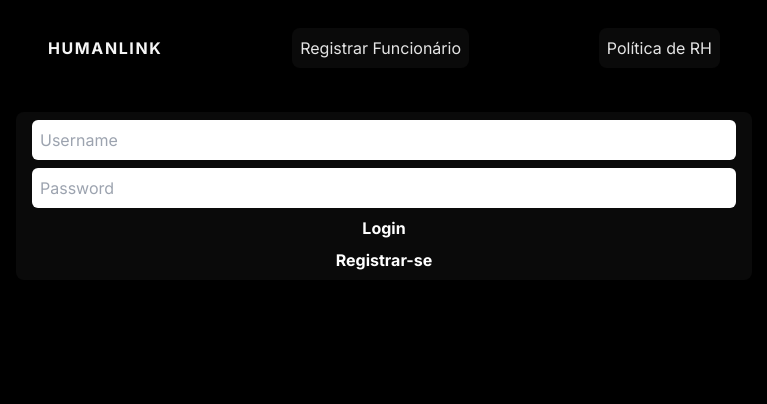
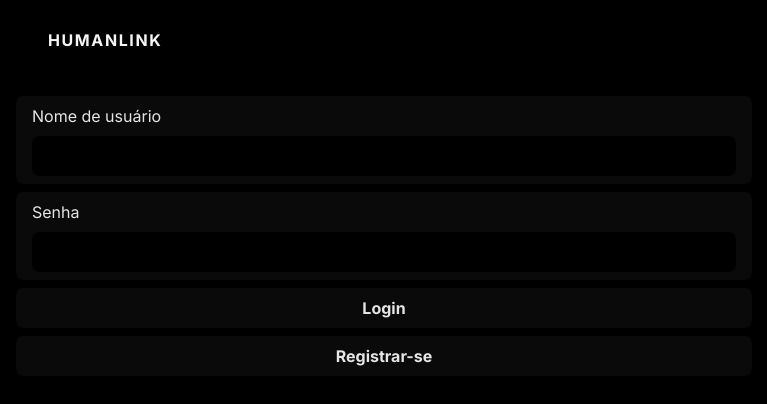
Before and after one commit to guilhermeiepsen/trabES, a Next.js app: page / in a window 1280 px wide. Shown: the top 404 px of the page, without its empty margins (256-1023 px from the left). Built offline with nearby package versions, Linux system fonts and the light colour scheme.

Commit message:
ajustes no layout de login e registro

```diff
--- a/app/home/page.jsx
+++ b/app/home/page.jsx
@@ -4,7 +4,6 @@ import Navbar from "@/components/Navbar";
 
 export default function Home() {
   return <>
-    <Navbar/>
     <EmployeesList />
     <VacationsList/>
   </>
--- a/app/login/page.jsx
+++ b/app/login/page.jsx
@@ -28,23 +28,25 @@ const Login = () => {
     };
 
     return (
-        <form onSubmit={handleSubmit} className="flex flex-col gap-2 bg-neutral-950 px-4 py-2 rounded-lg text-black-200">
+        <form onSubmit={handleSubmit} className="flex flex-col gap-2 *:bg-neutral-950 *:px-4 *:py-2 *:rounded-lg *:text-neutral-200">
+            <label className="flex flex-col gap-2 *:bg-black *:px-4 *:py-2 *:rounded-lg *:text-neutral-200">
+                    Nome de usuário
                     <input
-                onChange={(e) => setUsername(e.target.value)}
+                        onChange={(e) => setUsername(e.target.value)} //ONCHANGE -- QUANDO MUDA O INPUT PEGA A STRING E BOTA NA VARIAVEL "e"
                         value={username}
-                type="text"
-                placeholder="Username"
-                className="p-2 rounded-md"
+                        type = "text"
                         required
                     />
+            </label>
+             <label className="flex flex-col gap-2 *:bg-black *:px-4 *:py-2 *:rounded-lg *:text-neutral-200">
+                    Senha
                     <input
-                onChange={(e) => setPassword(e.target.value)}
+                        onChange={(e) => setPassword(e.target.value)} //ONCHANGE -- QUANDO MUDA O INPUT PEGA A STRING E BOTA NA VARIAVEL "e"
                         value={password}
-                type="password"
-                placeholder="Password"
-                className="p-2 rounded-md"
+                        type = "password"
                         required
                     />
+            </label>
             <button type="submit" className="hover:bg-neutral-800 font-bold text-white min-w-max">
                 Login
             </button>
--- a/app/page.jsx
+++ b/app/page.jsx
@@ -4,8 +4,6 @@ import LoginPage from "@/app/login/page";
 
 export default function Home() {
   return <>
-    { <LoginPage/> }
-    {/* <EmployeesList /> */}
-    {/* <VacationsList/> */}
+    <LoginPage/>
   </>
 }
--- a/app/register/page.jsx
+++ b/app/register/page.jsx
@@ -32,21 +32,20 @@ const AddUser = () => {
     };
 
     return (
-        <form onSubmit={handleSubmit} className="flex flex-col gap-2 bg-neutral-950 px-4 py-2 rounded-lg text-black-200">
+        <form onSubmit={handleSubmit} className="flex flex-col gap-2 *:bg-neutral-950 *:px-4 *:py-2 *:rounded-lg *:text-neutral-200">
             <input
                 onChange={(e) => setUsername(e.target.value)}
                 value={username}
                 type="text"
-                placeholder="Usuário"
-                className="p-2 rounded-md"
+                placeholder="Nome de Usuário"
                 required
+                title='Nome de usuário único para acesso ao sistema.'
             />
             <input
                 onChange={(e) => setEmail(e.target.value)}
                 value={email}
                 type="email"
                 placeholder="Email"
-                className="p-2 rounded-md"
                 required
             />
             <input
@@ -54,7 +53,6 @@ const AddUser = () => {
                 value={password}
                 type="password"
                 placeholder="Senha"
-                className="p-2 rounded-md"
                 required
             />
             <button type="submit" className="hover:bg-neutral-800 font-bold text-white min-w-max">
--- a/components/EmployeesList.jsx
+++ b/components/EmployeesList.jsx
@@ -26,8 +26,11 @@ export default async function EmployeesList() {
 
   return (
         <>
-        <Link className="bg-neutral-950 hover:bg-neutral-800 p-2 rounded-lg text-neutral-200" href={"/addVacation"}>
-                Pedir Férias
+          <Link className="bg-neutral-950 hover:bg-neutral-800 p-2 rounded-lg text-neutral-200" href={"/addTopic"}>
+                Registrar Funcionário
+          </Link>
+          <Link className="bg-neutral-950 hover:bg-neutral-800 p-2 rounded-lg text-neutral-200" href={"/hrPolicy"}>
+                Política de RH
             </Link>
           {employees.map((t) => (
 
--- a/components/Navbar.jsx
+++ b/components/Navbar.jsx
@@ -3,15 +3,9 @@ import Link from "next/link"
 export default function Navbar () {
     return (
         <nav className="flex justify-between items-center px-8 py-3 rounded-lg">
-            <Link className="text-neutral-100 font-bold tracking-widest" href={"/"}>
+            <Link className="text-neutral-100 font-bold tracking-widest" href={"/home"}>
                 HUMANLINK
             </Link>
-            { <Link className="bg-neutral-950 hover:bg-neutral-800 p-2 rounded-lg text-neutral-200" href={"/addTopic"}>
-                Registrar Funcionário
-            </Link> }
-            { <Link className="bg-neutral-950 hover:bg-neutral-800 p-2 rounded-lg text-neutral-200" href={"/hrPolicy"}>
-                Política de RH
-            </Link> }
         </nav>
     );
 }
```
Also changed, not shown: 1 other file (tests, documents, lock files or other folders). Lines whose indentation alone changed are shown as unchanged.
